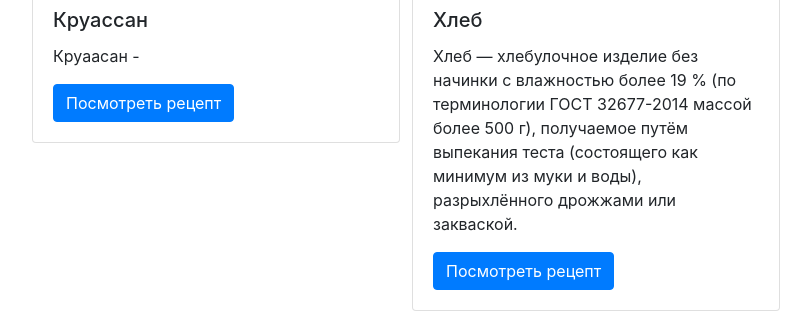
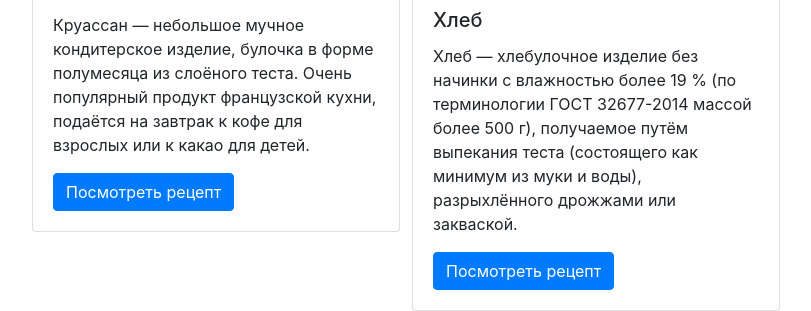
Before and after one commit to bereznyak72/flask-project, a Flask app: page / in a window 1280 px wide. Shown: the part 856-1167 px from the top of the page, without its empty margins (53-864 px from the left). Run offline with Flask 3, Linux system fonts and the light colour scheme; some libraries are stand-ins or nearby versions.

Commit message:
Круассан рецепт

```diff
--- a/templates/base.html
+++ b/templates/base.html
@@ -15,7 +15,7 @@
     <header>
         <nav class="navbar navbar-light bg-light">
             <h1>Рецепты</h1>
-            <a class="navbar-brand" href="/index">Домой</a>
+            <a class="navbar-brand" href="/index">На главную</a>
             <a class="navbar-brand" href="/about">О нас</a>
         </nav>
     </header>
--- a/templates/index.html
+++ b/templates/index.html
@@ -47,7 +47,9 @@
                  alt="...">
             <div class="card-body">
                 <h5 class="card-title">Круассан</h5>
-                <p class="card-text">Круаасан -</p>
+                <p class="card-text">Круассан — небольшое мучное кондитерское изделие,
+                    булочка в форме полумесяца из слоёного теста. Очень популярный продукт французской кухни, подаётся
+                    на завтрак к кофе для взрослых или к какао для детей.</p>
                 <a href="/croissant" class="btn btn-primary">Посмотреть рецепт</a>
             </div>
         </div>
```
Also changed, not shown: templates/croissant.html (+20 -2 lines), static/img/croissant.jpg (added).
